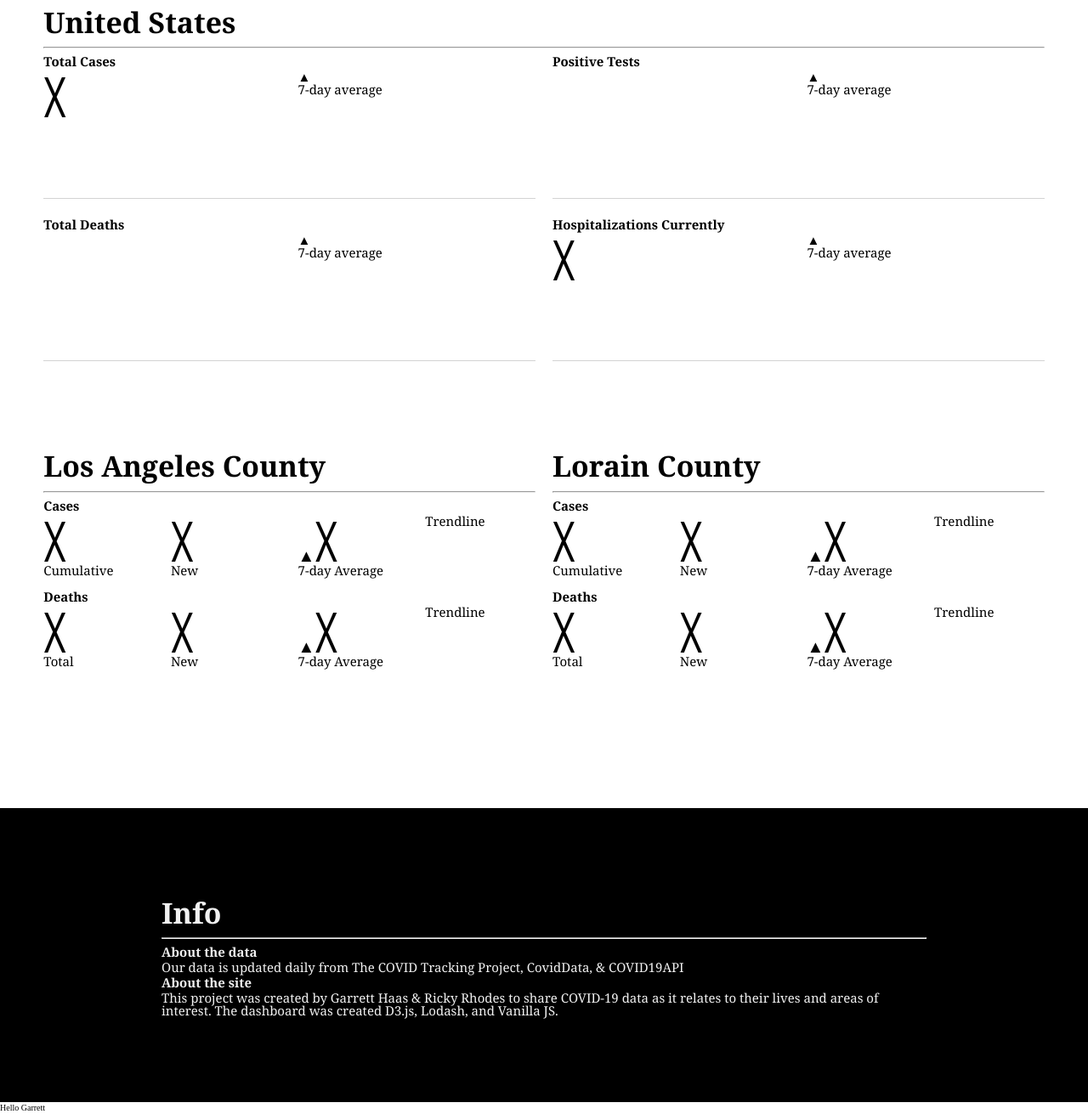
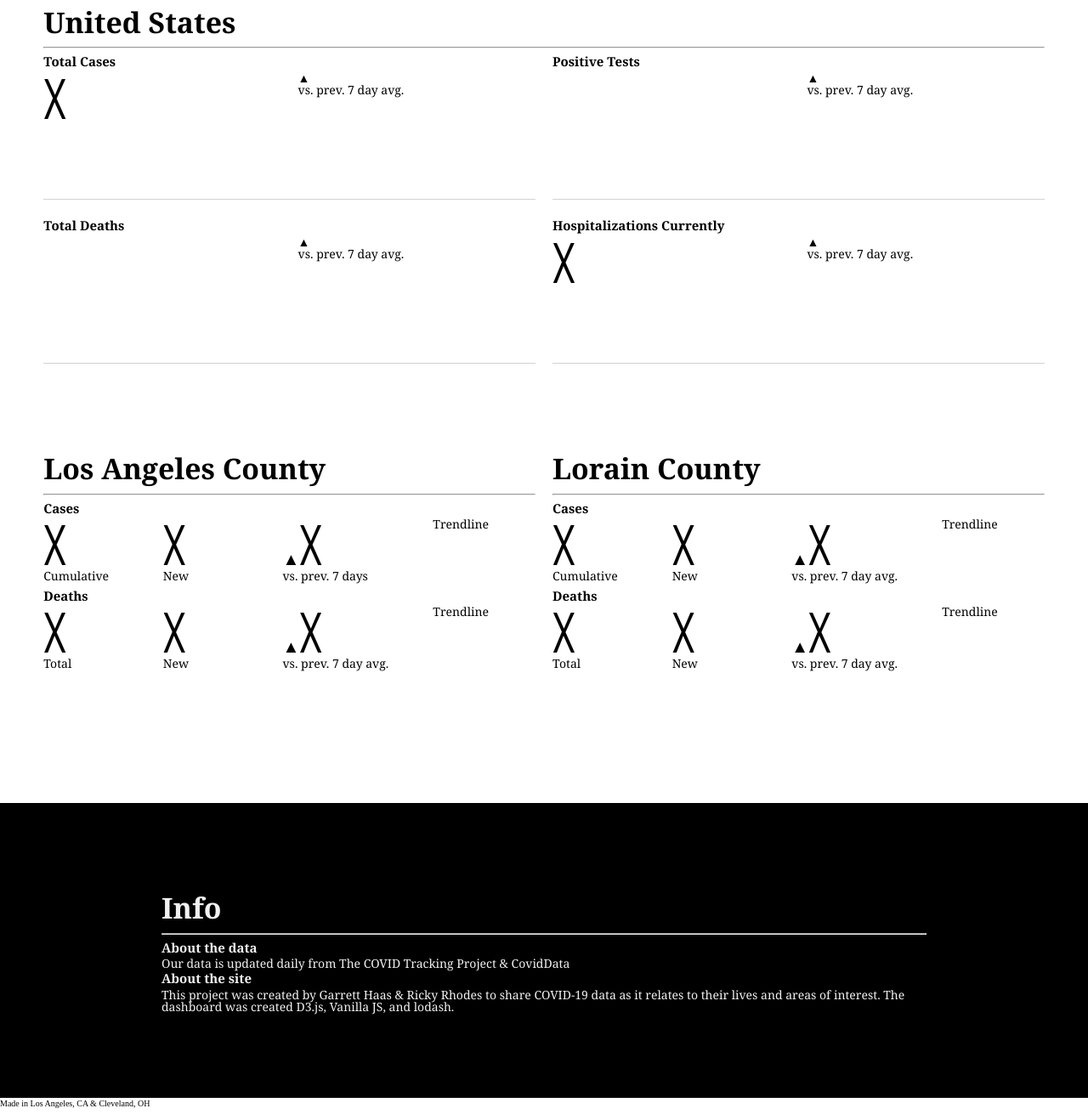
Before and after one commit to garretthaas/covid-dashboard, a website built with webpack: page index.html in a window 1280 px wide. Shown: the part 119-1430 px from the top of the page at 85% size. Built offline with nearby package versions, Linux system fonts and the light colour scheme; no server answers.

Commit message:
updated styling styling and rolling averages merged to master

```diff
--- a/index.html
+++ b/index.html
@@ -28,7 +28,7 @@
             <div class="grid-item relative" data-item="line-graph">
               <div class="absolute overlay" data-point="cumulative-percent-change">
                 <p class="detail positive" data-item="data"></p>
-                <p>7-day average</p>
+                <p>vs. prev. 7 day avg.</p>
               </div>
             </div>
           </div>
@@ -43,7 +43,7 @@
             <div class="grid-item relative" data-item="line-graph">
               <div class="absolute overlay" data-point="positive-percent-change">
                 <p class="detail positive" data-item="data"></p>
-                <p>7-day average</p>
+                <p>vs. prev. 7 day avg.</p>
               </div>
             </div>
           </div>
@@ -58,7 +58,7 @@
             <div class="grid-item relative" data-item="line-graph">
               <div class="absolute overlay" data-point="deaths-percent-change">
                 <p class="detail positive" data-item="data"></p>
-                <p>7-day average</p>
+                <p>vs. prev. 7 day avg.</p>
               </div>
             </div>
           </div>
@@ -73,7 +73,7 @@
             <div class="grid-item relative" data-item="line-graph">
               <div class="absolute overlay" data-point="hospitalized-percent-change">
                 <p class="detail positive" data-item="data"></p>
-                <p>7-day average</p>
+                <p>vs. prev. 7 day avg.</p>
               </div>
             </div>
 
@@ -103,7 +103,7 @@
           </div>
           <div class="grid-item" data-point="cases-percent-change">
             <p class="callout positive" data-item="content">X</p>
-            <p data-item="title">7-day Average</p>
+            <p data-item="title">vs. prev.  7 days</p>
           </div>
           <div class="grid-item trendline" data-item="trend-line">
             <p>Trendline</p></div>
@@ -121,7 +121,7 @@
           </div>
           <div class="grid-item" data-point="deaths-percent-change">
             <p class="callout positive" data-item="content">X</p>
-            <p data-item="title">7-day Average</p>
+            <p data-item="title">vs. prev. 7 day avg.</p>
           </div>
           <div class="grid-item trendline" data-item="trend-line">
             <p>Trendline</p></div>
@@ -145,7 +145,7 @@
           </div>
           <div class="grid-item" data-point="cases-percent-change">
             <p class="callout positive" data-item="content">X</p>
-            <p data-item="title">7-day Average</p>
+            <p data-item="title">vs. prev. 7 day avg.</p>
           </div>
           <div class="grid-item trendline" data-item="trend-line">
             <p>Trendline</p></div>
@@ -163,7 +163,7 @@
           </div>
           <div class="grid-item" data-point="deaths-percent-change">
             <p class="callout positive" data-item="content">X</p>
-            <p data-item="title">7-day Average</p>
+            <p data-item="title">vs. prev. 7 day avg.</p>
           </div>
           <div class="grid-item trendline" data-item="trend-line">
             <p>Trendline</p></div>
@@ -177,9 +177,9 @@
       <h2>Info</h2>
       <hr class="black-rule">
       <h3>About the data</h3>
-      <p>Our data is updated daily from The COVID Tracking Project, CovidData, & COVID19API</p>
+      <p>Our data is updated daily from The COVID Tracking Project & CovidData</p>
       <h3>About the site</h3>
-      <p>This project was created by Garrett Haas & Ricky Rhodes to share COVID-19 data as it relates to their lives and areas of interest. The dashboard was created D3.js, Lodash, and Vanilla JS.</p>
+      <p>This project was created by Garrett Haas & Ricky Rhodes to share COVID-19 data as it relates to their lives and areas of interest. The dashboard was created D3.js, Vanilla JS, and lodash.</p>
     </section>
   </footer>
     <script src='https://cdnjs.cloudflare.com/ajax/libs/d3/5.16.0/d3.min.js'></script>
--- a/src/index.js
+++ b/src/index.js
@@ -12,7 +12,7 @@ function component() {
     const element = document.createElement('div');
 
     // Lodash, now imported by this script
-    element.innerHTML = _.join(['Hello', 'Garrett'], ' ');
+    element.innerHTML = _.join(['Made in Los Angeles, CA & Cleveland, OH'], ' ');
 
     return element;
   }
--- a/src/styles/sass/_grid.scss
+++ b/src/styles/sass/_grid.scss
@@ -21,7 +21,7 @@
         grid-template-columns: 1fr 1fr;
 
         @include respond-to('medium') {
-            grid-template-columns: 1fr 1fr 1fr 1fr;
+            grid-template-columns: 1fr 1fr 1.3fr 1fr;
         }
     }
 
--- a/src/styles/sass/_typography.scss
+++ b/src/styles/sass/_typography.scss
@@ -14,16 +14,18 @@ h2 {
 
 h3 {
     font-size: 1.5em;
+    padding-bottom: .1em;
 }
 
 p {
-    font-size: 1.5em;
+    font-size: 1.4em;
     color: inherit;
     line-height: 1;
 
     &.callout {
         font-family: 'Oswald', sans-serif;
         font-size: 5.8em;
+        padding-bottom: .05em;
     }
 }
 
```
Also changed, not shown: dist/index.html (deleted), dist/styles.min.css.
